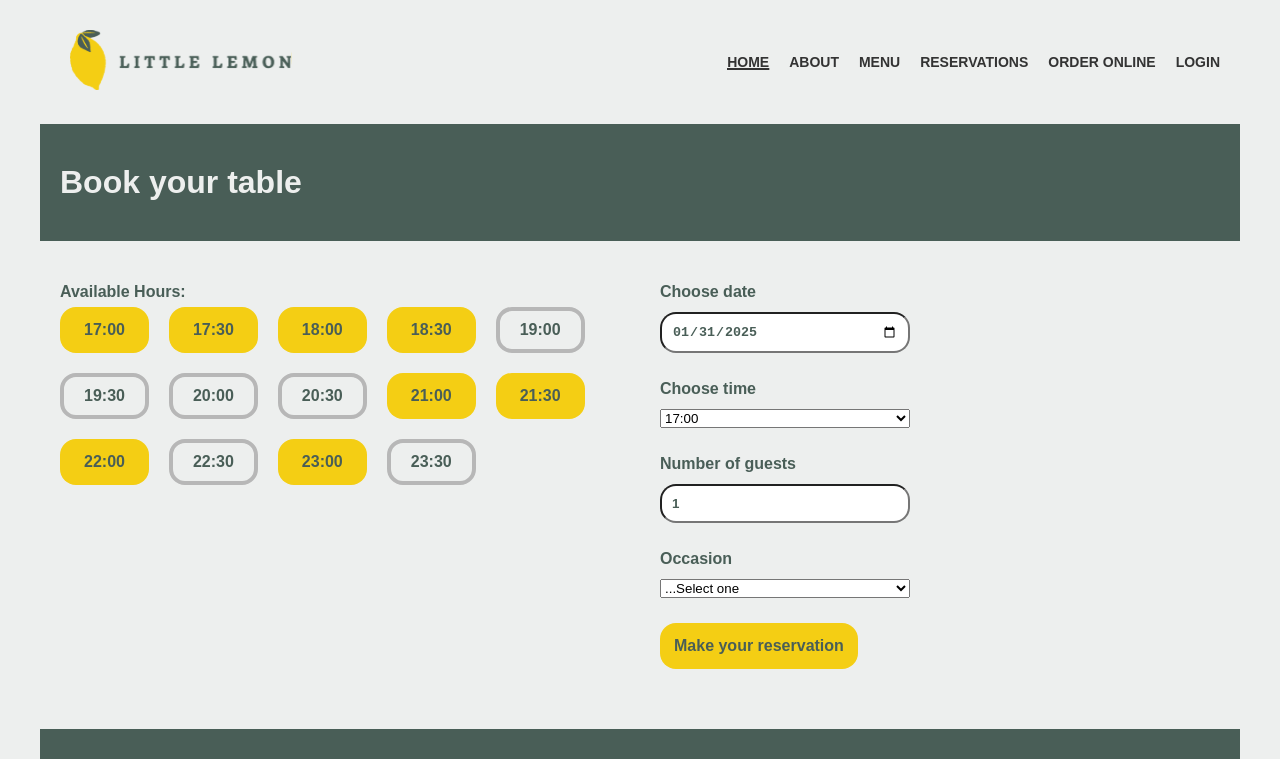
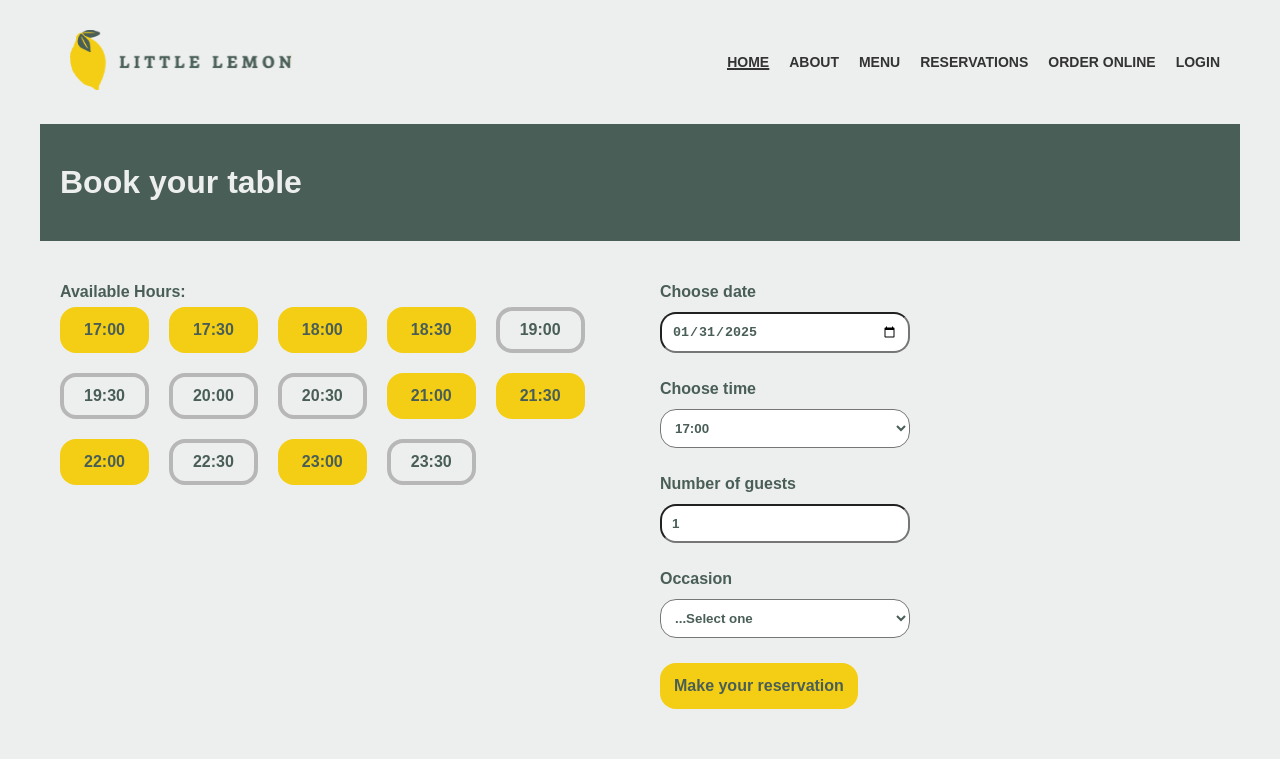
Before and after one commit to rmboloix/react-coursera, a React (Create React App) app: page /booking in a window 1280 px wide. Shown: the top 759 px of the page. Built offline with nearby package versions, Linux system fonts and the light colour scheme.

Commit message:
added form styles

```diff
--- a/src/components/BookingForm.jsx
+++ b/src/components/BookingForm.jsx
@@ -46,6 +46,8 @@ export const BookingForm = ({ availableTimes, updateDate, onSubmitForm }) => {
                 value={date}
             />
             <label htmlFor="res-time">Choose time</label>
+
+            {availableTimes.length > 0 ?(
                 <select
                     id="res-time"
                     name="res-time"
@@ -59,6 +61,8 @@ export const BookingForm = ({ availableTimes, updateDate, onSubmitForm }) => {
                         </option>
                     ))}
                 </select>
+            ) : <div className='error'>Sorry, there are not available hours for this day.</div>}
+
             <label htmlFor="res-guests">Number of guests</label>
             <input
                 type="number"
--- a/src/pages/HomePage.css
+++ b/src/pages/HomePage.css
@@ -333,21 +333,31 @@ section.booking form input[type='submit']:disabled {
 
 section.booking form input[type='submit'] {
     margin-top: 20px;
+    background-color: var(--primary-color-B);
 }
 
-section.booking form input {
+section.booking form input,
+section.booking form select {
     border-radius: 16px;
     padding: 10px;
     color: var(--primary-color-A);
     font-weight: bold;
+    background-color: white;
 }
 
 section.booking form input:focus-visible,
-section.booking form input:focus {
+section.booking form input:focus,
+section.booking form select:focus {
     outline: 4px solid var(--primary-color-A);
 }
 
-section.booking form label, .label {
+.error {
+    color: crimson;
+    font-weight: bold;
+}
+
+section.booking form label,
+.label {
     color: var(--primary-color-A);
     font-weight: bold;
     padding: 22px 0 6px;
```
Lines whose indentation alone changed are shown as unchanged.
